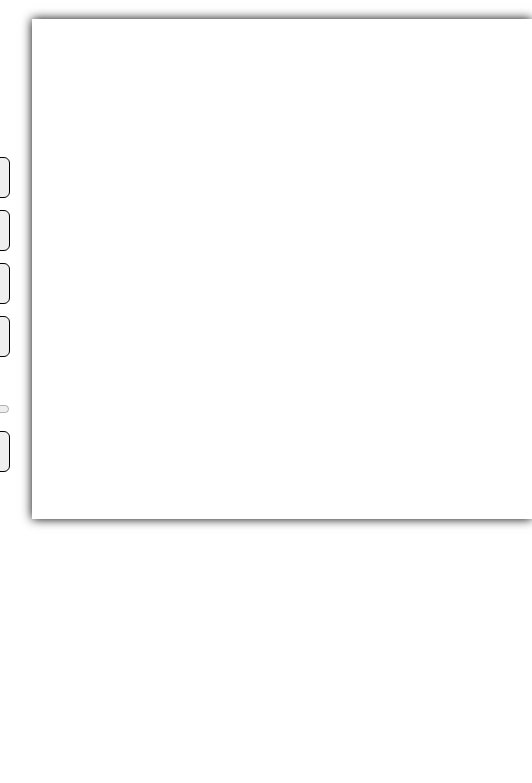
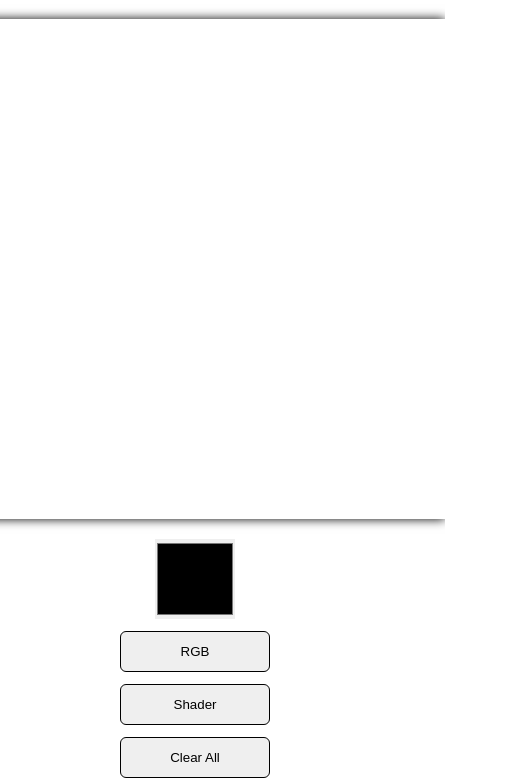
Before and after one commit to johnyousef/Etch-a-Sketch, a plain HTML site: page index.html in a window 390 px wide. Shown: the part 61-844 px from the top of the page, 532 px wide, since content can reach past the window. Drawn offline with Linux system fonts and the light colour scheme.

Commit message:
made it alittle more responsive

```diff
--- a/style.css
+++ b/style.css
@@ -1,11 +1,6 @@
 h1.main-header {
     text-align: center;
     font-family: 'Franklin Gothic Medium', 'Arial Narrow', Arial, sans-serif;
-}
-
-.Sketch_container {
-    display: flex;
-    justify-content: center;
 }
 
 .inputs-container {
@@ -22,6 +17,7 @@ h1.main-header {
     display: flex;
     justify-content: center;
     gap: 20px;
+    flex-wrap: wrap-reverse;
 }
 
 div.grid-container {
```
